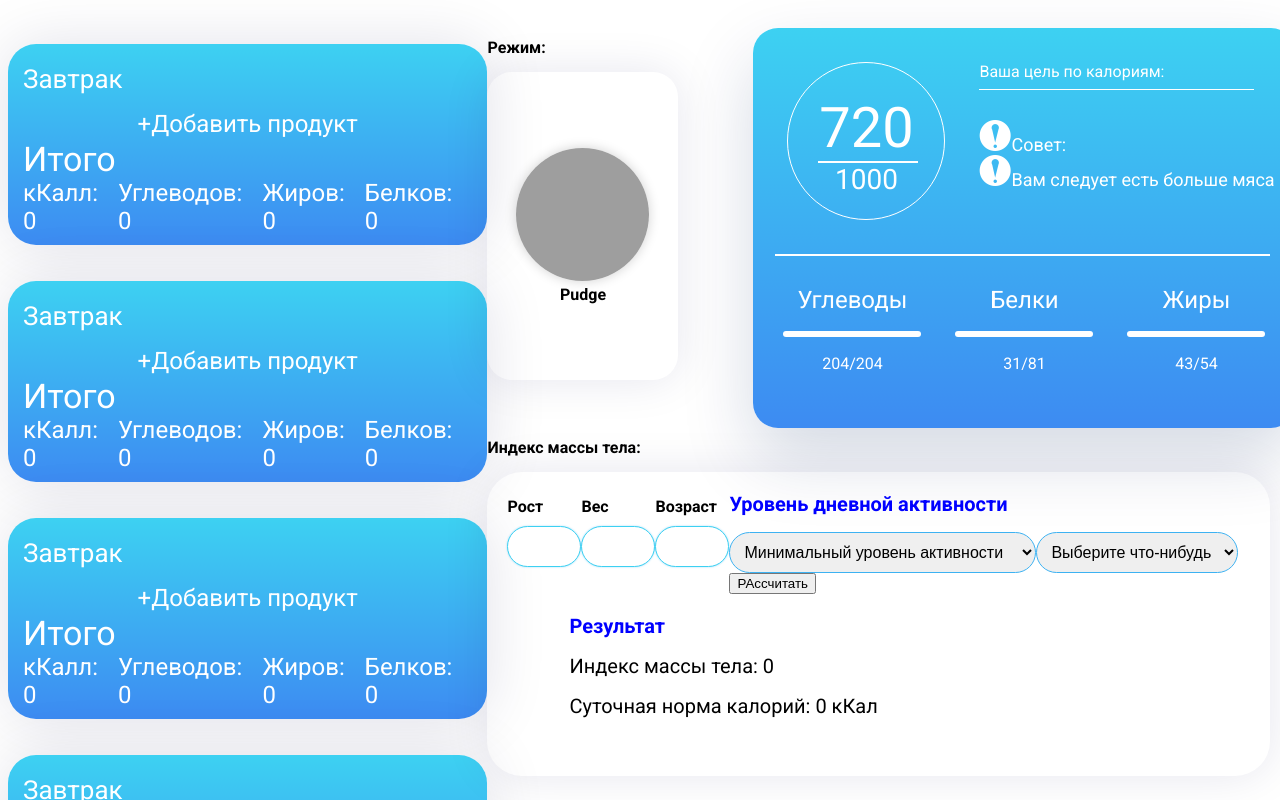
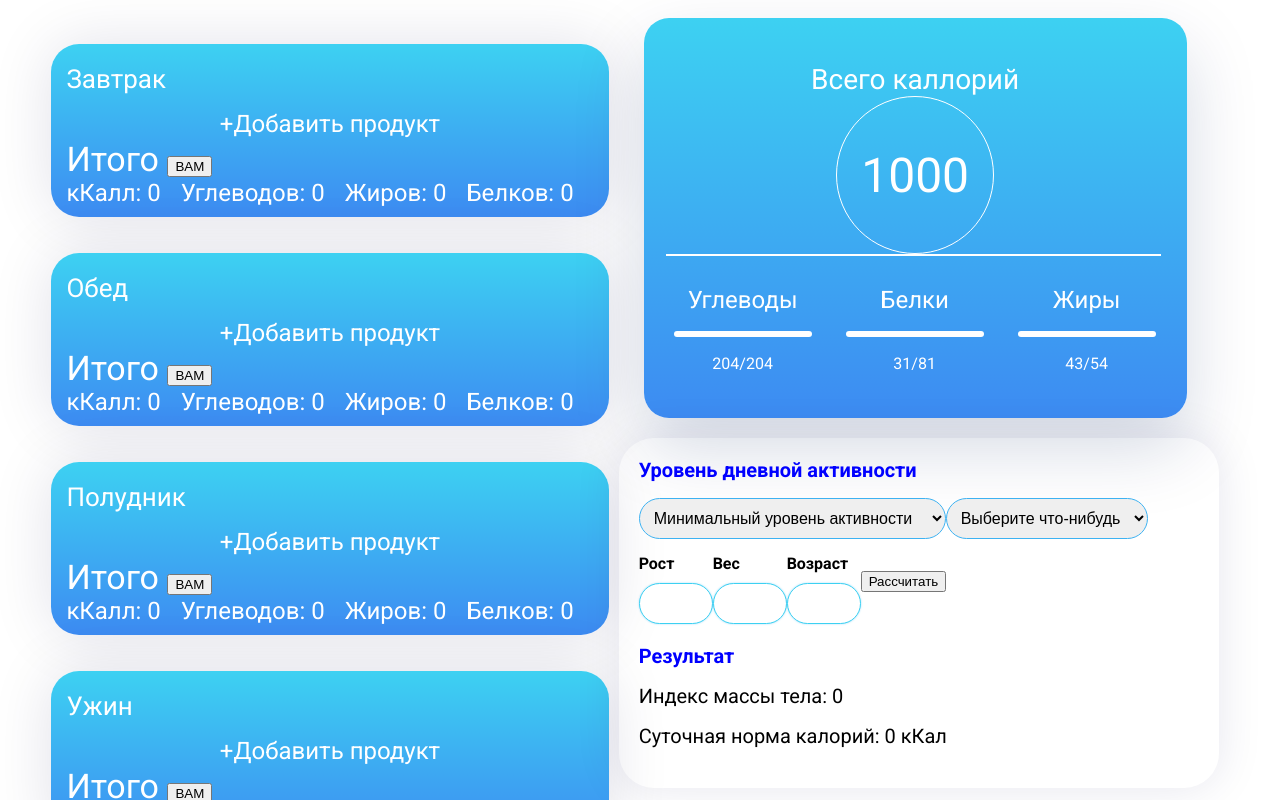
Before and after one commit to deshk0/LimEat, a React (Create React App) app in the folder my-app/: page / in a window 1280 px wide. Shown: the top 800 px of the page. Built offline with nearby package versions, Linux system fonts and the light colour scheme; grey boxes are pictures that could not be loaded.

Commit message:
Координальное изменение обертки верстки

```diff
--- a/my-app/public/style.css
+++ b/my-app/public/style.css
@@ -14,14 +14,14 @@ body{
 
 .main{
     display: flex;
-    justify-content: space-around;
+    justify-content: center;
 }
 
 /* STYLES FOR LEFT SIDE APP */
 .leftBlock{
     /* background-color: green; */
     display: flex;
-    flex-direction: column;
+    flex-direction: row;
 }
 .inputContainer-up{
     display: flex;
@@ -194,6 +194,7 @@ body{
 
 #your-statistics {
     display: flex;
+    justify-content: center;
     flex-direction: column;
     border-radius: 25px;
     background-image: -moz-linear-gradient( -90deg, rgb(61,209,242) 0%, rgb(61,139,242) 100%);
@@ -207,6 +208,8 @@ body{
 }
 #your-statistics-up{
     display: flex;
+    justify-content: center;
+
 }
 #your-statistics-lower{
     display: flex;
@@ -225,7 +228,6 @@ body{
     border-style: solid;
     border-radius: 100%;
     /* padding: 43px 35px; */
-    margin: 34px 34px;
     height: 156px;
     width: 156px;
 
@@ -263,8 +265,8 @@ body{
     box-shadow: 0px 0px 46px 0px rgba(4, 0, 84, 0.1);
     border-radius: 35px;
 
-    width: 783px;
-    height: 304px;
+    width: 600px;
+    height: 350px;
 
 
 }
--- a/my-app/src/App.jsx
+++ b/my-app/src/App.jsx
@@ -10,12 +10,25 @@ export class MyApp extends React.Component{
     render(){
         return(
             <div class="wrapper">
-                <div class="main">
-                    <div><LeftSideApp /></div>
-                    <div><RightSideApp /></div>
-                </div>
+                <Full />
             </div>
         )
     }
 
 }
+class Full extends React.Component{
+    render(){
+        return(
+            <div class="main">
+                <div><LeftSideApp /></div>
+                <div><RightSideApp /></div>
+            </div>
+        )
+    }
+}
+
+class MyApp2 extends React.Component{
+    render(){
+        return
+    }
+}
--- a/my-app/src/LeftSideApp.jsx
+++ b/my-app/src/LeftSideApp.jsx
@@ -1,44 +1,35 @@
 import React from 'react'
 import ReactDOM from 'react-dom';
 import {AppDishes} from './components/AppDishesInput'
+import {AppTotal} from './components/AppTotal'
+import {AppCharacteristics} from './components/AppCharacteristics'
 
 
 export class LeftSideApp extends React.Component{
     render(){
         return(
             <div class="leftBlock">
-                {/*
-                <div id="calendar">
-                    <button class="day-Of-Week">Пн</button>
-                    <button class="day-Of-Week">Вт</button>
-                    <button class="day-Of-Week">Ср</button>
-                    <button class="day-Of-Week">Чт</button>
-                    <button class="day-Of-Week">Пт</button>
-                    <button class="day-Of-Week">Сб</button>
-                    <button class="day-Of-Week">Вс</button>
+                <div>
+                    <div><AppDishes name={'Завтрак'} /></div>
+                    <div><AppDishes name={'Обед'} /></div>
+                    <div><AppDishes name={'Полудник'} /></div>
+                    <div><AppDishes name={'Ужин'} /></div>
                 </div>
-                */}
+                <div class="rightBlock">
+                    <div style={{margin:'10px'}}>
+                        <AppTotal />
+                    </div>
 
+                    <div style={{margin:'10px'}}>
+                        <AppCharacteristics />
+                    </div>
 
+                </div>
+            </div>
+        )
+    }
 
-
-                <AppDishes />
-                <AppDishes />
-                <AppDishes />
-                <AppDishes />
-
-
-
-
-
-
-
-
-
-
-
-
-
+}
 {/*
 <div id="boxBreakfast">
     <div class="box-title">
@@ -236,8 +227,17 @@ export class LeftSideApp extends React.Component{
     <button class='addProduct'>+Добавить продукт</button>
 </div>
 */}
+
+
+
+{/*
+<div id="calendar">
+    <button class="day-Of-Week">Пн</button>
+    <button class="day-Of-Week">Вт</button>
+    <button class="day-Of-Week">Ср</button>
+    <button class="day-Of-Week">Чт</button>
+    <button class="day-Of-Week">Пт</button>
+    <button class="day-Of-Week">Сб</button>
+    <button class="day-Of-Week">Вс</button>
 </div>
-        )
-    }
-
-}
+*/}
--- a/my-app/src/RightSideApp.jsx
+++ b/my-app/src/RightSideApp.jsx
@@ -1,59 +1,29 @@
 import React from 'react'
 import ReactDOM from 'react-dom';
 import {AppCharacteristics} from './components/AppCharacteristics'
+import {AppTotal} from './components/AppTotal'
+
 
 
 export class RightSideApp extends React.Component{
     render(){
         return(
             <div class="rightBlock">
-                <div id="container-1">
-                    <div id="your-mode">
-                        <div class="black">Режим:</div>
-                        <div id="your-mode-block">
-                            <img id="your-mode-block-icon" src="https://dota2.ru/img/heroes/pudge/portrait.jpg" />
-                            <div class="black-i">Pudge</div>
+
+
             </div>
-                    </div>
-                    <div id="your-statistics">
-                        <div id="your-statistics-up">
-                            <div id="your-statistics-rectengle">
-                                <div style={{fontSize: '56px', textAlign: 'center', paddingTop:"32px"}}>
-                                720
-                            </div>
-                                <div style={{height: '2px', width: '100px', marginLeft:"30px", backgroundColor: 'white', textAlign: 'center'}}></div>
-                                <div style={{fontSize: '28px', textAlign: 'center'}}>
-                                1000
-                            </div>
-                            </div>
-                            <div style={{display:'flex',flexDirection:'column'}}>
-                                <div style={{marginTop:"34px"}}>Ваша цель по калориям:</div>
-                                <div style={{height: '1px', width: '275px', marginTop:"8px", marginBottom:"30px", backgroundColor: 'white', textAlign: 'center'}}></div>
-                                <div><img src="warning.png" /><span style={{fontSize:'18px',fontWeight:"normal"}}>Совет:</span></div>
-                                <div><img src="warning.png" /><span style={{fontSize:'18px',fontWeight:"normal"}}>Вам следует есть больше мяса</span></div>
-                        </div>
-                        </div>
-                        <div style={{height:"2px", marginLeft:"22px", width:"495px", backgroundColor:"white"}}></div>
-                        <div id="your-statistics-lower">
-                            <div class="useful-material">
-                                <div style={{fontSize:"24px"}}>Углеводы</div>
-                                <div style={{height:"6px", width:"138px", borderRadius:"5px",backgroundColor:"white", marginTop:"17px",marginBottom:"17px"}}></div>
-                                <div>204/204</div>
-                            </div>
-                            <div class="useful-material">
-                                <div style={{fontSize:"24px"}}>Белки</div>
-                                <div style={{height:"6px", width:"138px", borderRadius:"5px",backgroundColor:"white", marginTop:"17px",marginBottom:"17px"}}></div>
-                                <div>31/81</div>
-                            </div>
-                            <div class="useful-material">
-                                <div style={{fontSize:"24px"}}>Жиры</div>
-                                <div style={{height:"6px", width:"138px", borderRadius:"5px",backgroundColor:"white", marginTop:"17px",marginBottom:"17px"}}></div>
-                                <div>43/54</div>
-                            </div>
-                        </div>
-                    </div>
-                </div>
+        )
+    }
 
+}
+
+
+
+
+
+{/*<AppTotal /> */}
+
+ {/*
  <div id="container-3">
      <div id="characteristic">
          <div class="black">Индекс массы тела:</div>
@@ -108,14 +78,13 @@ export class RightSideApp extends React.Component{
                  </div>
 
              </div>
-                        </div>*/}
          </div>
      </div>
+
  </div>
-        )
-    }
+ */}
 
-}
+
 
 
 /*
@@ -138,3 +107,51 @@ export class RightSideApp extends React.Component{
     </div>
 </div>
 */
+/*
+ <div id="container-1">
+    <div id="your-mode">
+        <div class="black">Режим:</div>
+        <div id="your-mode-block">
+            <img id="your-mode-block-icon" src="https://dota2.ru/img/heroes/pudge/portrait.jpg" />
+            <div class="black-i">Pudge</div>
+        </div>
+    </div>
+    <div id="your-statistics">
+        <div id="your-statistics-up">
+            <div id="your-statistics-rectengle">
+                <div style={{fontSize: '56px', textAlign: 'center', paddingTop:"32px"}}>
+                720
+            </div>
+                <div style={{height: '2px', width: '100px', marginLeft:"30px", backgroundColor: 'white', textAlign: 'center'}}></div>
+                <div style={{fontSize: '28px', textAlign: 'center'}}>
+                1000
+            </div>
+            </div>
+            <div style={{display:'flex',flexDirection:'column'}}>
+                <div style={{marginTop:"34px"}}>Ваша цель по калориям:</div>
+                <div style={{height: '1px', width: '275px', marginTop:"8px", marginBottom:"30px", backgroundColor: 'white', textAlign: 'center'}}></div>
+                <div><img src="warning.png" /><span style={{fontSize:'18px',fontWeight:"normal"}}>Совет:</span></div>
+                <div><img src="warning.png" /><span style={{fontSize:'18px',fontWeight:"normal"}}>Вам следует есть больше мяса</span></div>
+        </div>
+        </div>
+        <div style={{height:"2px", marginLeft:"22px", width:"495px", backgroundColor:"white"}}></div>
+        <div id="your-statistics-lower">
+            <div class="useful-material">
+                <div style={{fontSize:"24px"}}>Углеводы</div>
+                <div style={{height:"6px", width:"138px", borderRadius:"5px",backgroundColor:"white", marginTop:"17px",marginBottom:"17px"}}></div>
+                <div>204/204</div>
+            </div>
+            <div class="useful-material">
+                <div style={{fontSize:"24px"}}>Белки</div>
+                <div style={{height:"6px", width:"138px", borderRadius:"5px",backgroundColor:"white", marginTop:"17px",marginBottom:"17px"}}></div>
+                <div>31/81</div>
+            </div>
+            <div class="useful-material">
+                <div style={{fontSize:"24px"}}>Жиры</div>
+                <div style={{height:"6px", width:"138px", borderRadius:"5px",backgroundColor:"white", marginTop:"17px",marginBottom:"17px"}}></div>
+                <div>43/54</div>
+            </div>
+        </div>
+    </div>
+</div>
+*/
--- a/my-app/src/components/AppCharacteristics.jsx
+++ b/my-app/src/components/AppCharacteristics.jsx
@@ -179,45 +179,47 @@ class Result extends React.Component{
             <div class="characteristic-container">
 
                 <div class="characteristic-container-characteristic">
+                    <div class="characteristic-container-traning">
+                        <div style={{fontSize:"20px", color:"blue",fontWeight:"600",marginBottom:"16px"}}>Уровень дневной активности</div>
+                        <CharacteristicsInputActivity onValue={this.setActivity.bind(this)} />
+                        <CharacteristicsInputGender onValue={this.setGender.bind(this)} />
+                    </div>
+
                     <div style={{display:"flex"}}>
                         <CharacteristicsInputHeight name={'Рост'} onValue={this.onClickHeight.bind(this)}  />
                         <CharacteristicsInputWeight name={'Вес'} onValue={this.onClickWeight.bind(this)}  />
                         <CharacteristicsInputAge name={'Возраст'} onValue={this.onClickAge.bind(this)}  />
+                        <div style={{margin:"auto 0", float:"right"}}>
+                            <button onClick={(event) => {this.indexFormule(event); this.dailyNormal(event)}} >Рассчитать</button>
+                        </div>
+                    </div>
+
+
+
 
                         {/*<CharacteristicsForm
-
                             name={'Рост'}
                             AnyValue={this.onClick.bind(this)}
                         />
                         <CharacteristicsForm
-
                             name={'Вес'}
                             AnyValue={this.onClick.bind(this)}
-
                         />
                         <CharacteristicsForm
-
                             name={'Возраст'}
                             AnyValue={this.onClick.bind(this)}
-
                         />
                         */}
-                        <div class="characteristic-container-traning">
-                            <div style={{fontSize:"20px", color:"blue",fontWeight:"600",marginBottom:"16px"}}>Уровень дневной активности</div>
-                            <CharacteristicsInputActivity onValue={this.setActivity.bind(this)} />
-                            <CharacteristicsInputGender onValue={this.setGender.bind(this)} />
-                            <button onClick={(event) => {this.indexFormule(event); this.dailyNormal(event)}} > РАссчитать</button>
-                        </div>
-                    </div>
+
 
 
                 <div>
 
-                    <div style={{fontSize:"20px", color:"blue",fontWeight:"600",marginBottom:"16px",marginLeft:"62px", marginTop:"20px"}}>Результат</div>
-                        <div style={{fontSize:"20px", color:"black",fontWeight:"400",marginBottom:"16px",marginLeft:"62px"}}>
+                    <div style={{fontSize:"20px", color:"blue",fontWeight:"600",marginBottom:"16px", marginTop:"20px"}}>Результат</div>
+                        <div style={{fontSize:"20px", color:"black",fontWeight:"400",marginBottom:"16px",}}>
                         Индекс массы тела: {this.state.index} {this.state.normalWeight}
                         </div>
-                    <div style={{fontSize:"20px", color:"black",fontWeight:"400",marginBottom:"16px",marginLeft:"62px"}}>
+                    <div style={{fontSize:"20px", color:"black",fontWeight:"400",marginBottom:"16px",}}>
                         Суточная норма калорий: {this.state.dailyNormal} кКал
                     </div>
                     {/*
--- a/my-app/src/components/AppDishesInput.jsx
+++ b/my-app/src/components/AppDishesInput.jsx
@@ -4,7 +4,7 @@ import ReactDOM from 'react-dom'
 const API_KEY = "bE5jkB34hMsZTgFN80jBrYa138RbukvmUiOMSCLe";
 
 
-
+{/*
 export class AppDishes extends React.Component{
     constructor(){
         super()
@@ -18,15 +18,21 @@ export class AppDishes extends React.Component{
         )
     }
 }
+ */}
 
-class Result extends React.Component{
+export class AppDishes extends React.Component{
     constructor(){
         super()
 
 
         this.state = {
             totalGramm: 0,
+
             cCal:0,
+            Carbohydrates: 0,
+            Fats: 0,
+            Proteins: 0,
+
             totalCcal: 0,
             totalCarbohydrates: 0,
             totalFats: 0,
@@ -35,44 +41,56 @@ class Result extends React.Component{
             items: []
         }
     }
-    setCcal(value){
 
-        this.setState({
-            cCal: value/100
-        })
-
-    }
     setTotalGramm(value){
         this.setState({
             totalGramm: value
         })
 
     }
-    setTotalCcal(){
 
+    setTotalCcal(totalCcal){
         this.setState({
-            totalCcal: this.state.cCal * this.state.totalGramm
+            cCal: totalCcal
         })
 
     }
-    setTotalCarbohydrates(value){
+    setTotalCarbohydrates(totalCarbohydrates){
         this.setState({
-            totalCarbohydrates: value/100
+            Carbohydrates: totalCarbohydrates
         })
 
     }
-    setTotalFats(value){
+    setTotalFats(totalFats){
         this.setState({
-            totalFats: value/100
+            Fats: totalFats
         })
 
     }
-    setTotalProteins(value){
+    setTotalProteins(totalProteins){
         this.setState({
-            totalProteins: value
+            Proteins: totalProteins
         })
 
     }
+    setTotal(){
+        this.setState({
+            totalCcal: this.state.totalCcal + this.state.cCal,
+            totalCarbohydrates: this.state.totalCarbohydrates + this.state.Carbohydrates,
+            totalFats: this.state.totalFats + this.state.Fats,
+            totalProteins: this.state.totalProteins + this.state.Proteins,
+        })
+        console.log(this.state.totalCcal)
+        console.log(this.state.totalCarbohydrates)
+        console.log(this.state.totalFats)
+        console.log(this.state.totalProteins)
+    }
+
+
+
+
+
+
     handleSubmit() {
         const newItem = {
           id: ''
@@ -89,12 +107,17 @@ class Result extends React.Component{
         return(
             <div id="boxBreakfast">
             <div class="box-title">
-                <div style={{marginBottom:'15px'}}>Завтрак</div>
+                <div style={{marginBottom:'15px'}}>{this.props.name}</div>
             </div>
 
             <AppDishesBoxList
-             items={this.state.items}
-             totalProteins={this.setTotalProteins.bind(this)}
+                items={this.state.items}
+
+                totalCcal={this.setTotalCcal.bind(this)}
+                totalCarbohydrates={this.setTotalCarbohydrates.bind(this)}
+                totalFats={this.setTotalFats.bind(this)}
+                totalProteins={this.setTotalProteins.bind(this)}
+
              />
 
             <div style={{display:'flex', justifyContent:'center'}}>
@@ -104,7 +127,7 @@ class Result extends React.Component{
             </div>
 
             <div style={{fontSize:'34px'}}>
-                Итого
+                Итого <button onClick={this.setTotal.bind(this)}>BAM</button>
             </div>
 
             <div style={{display:'flex', fontSize:'34px',justifyContent:'center'}}>
@@ -121,11 +144,24 @@ class Result extends React.Component{
 class AppDishesBoxList extends React.Component{
     constructor(){
         super()
+
     }
 
-    setTotalProteins(value){
+    setTotalCcal(totalCcal){
 
-        this.props.totalProteins(value)
+        this.props.totalCcal(totalCcal)
+    }
+    setTotalCarbohydrates(totalCarbohydrates){
+
+        this.props.totalCarbohydrates(totalCarbohydrates)
+    }
+    setTotalFats(totalFats){
+
+        this.props.totalFats(totalFats)
+    }
+    setTotalProteins(totalProteins){
+
+        this.props.totalProteins(totalProteins)
     }
 
     render(){
@@ -134,7 +170,13 @@ class AppDishesBoxList extends React.Component{
                 {this.props.items.map(item => (
                     <AppDishesProductBox
                         name={item.id}
+
+                        totalCcal={this.setTotalCcal.bind(this)}
+                        totalCarbohydrates={this.setTotalCarbohydrates.bind(this)}
+                        totalFats={this.setTotalFats.bind(this)}
                         totalProteins={this.setTotalProteins.bind(this)}
+
+
 
                     />
 
@@ -151,55 +193,84 @@ class AppDishesProductBox extends React.Component{
 
         this.state = {
             totalGramm: 0,
+
             cCal:0,
+            Carbohydrates:0,
+            Fats:0,
+            Proteins:0,
+
             totalCcal: 0,
             totalCarbohydrates: 0,
             totalFats: 0,
-            totalProteins: 0
+            totalProteins: 0,
+
+            check: false
         }
+        this.setGramm = this.setGramm.bind(this)
+        this.setCcal = this.setCcal.bind(this)
+        this.setCarbohydrates = this.setCarbohydrates.bind(this)
+        this.setFats = this.setFats.bind(this)
+        this.setProteins = this.setProteins.bind(this)
+        this.setTotal = this.setTotal.bind(this)
+    }
+
+    setGramm(value){
+        this.setState({
+            totalGramm: value
+        })
+
     }
     setCcal(value){
-
         this.setState({
             cCal: value/100
         })
 
     }
-    setTotalGramm(value){
+    setCarbohydrates(value){
         this.setState({
-            totalGramm: value
+            Carbohydrates: value/100
         })
 
     }
-    setTotalCcal(){
-
+    setFats(value){
         this.setState({
-            totalCcal: this.state.cCal * this.state.totalGramm
+            Fats: value/100
         })
 
     }
-    setTotalCarbohydrates(value){
+    setProteins(value){
         this.setState({
-            totalCarbohydrates: value/100
+            Proteins: value/100
         })
 
     }
-    setTotalFats(value){
-        value = value/100
-        this.props.totalFats(value)
+    setTotal(){
+        this.setState({
+            totalCcal: this.state.cCal * this.state.totalGramm,
+            totalCarbohydrates: this.state.Carbohydrates * this.state.totalGramm,
+            totalFats: this.state.Fats * this.state.totalGramm,
+            totalProteins: this.state.Proteins * this.state.totalGramm,
+        })
 
-        //this.setState({
-        //    totalFats: value/100
-        //})
+        const totalCcal = this.state.totalCcal
+        const totalCarbohydrates = this.state.totalCarbohydrates
+        const totalFats = this.state.totalFats
+        const totalProteins = this.state.totalProteins
 
-    }
-    setTotalProteins(value){
-        value = value/100
-        this.props.totalProteins(value)
+        this.props.totalCcal(totalCcal)
+        this.props.totalCarbohydrates(totalCarbohydrates)
+        this.props.totalFats(totalFats)
+        this.props.totalProteins(totalProteins)
 
-        //this.setState({
-        //    totalProteins: value/100
-        //})
+        console.log(totalCcal)
+        console.log(totalCarbohydrates)
+        console.log(totalFats)
+        console.log(totalProteins)
+
+
+
+
+        //this.props.check()
 
     }
 
@@ -212,16 +283,16 @@ class AppDishesProductBox extends React.Component{
                             <AppDishesInput />
                         </div>
                         <div style={{display:'flex'}}>
-                            <AppDishesInputGramm onValue={this.setTotalGramm.bind(this)} />
-                            <AppDishesInputCcal onValue={this.setCcal.bind(this)} />
-                            <button onClick={this.setTotalCcal.bind(this)}>bum</button>
+                            <AppDishesInputGramm onValue={this.setGramm} />
+                            <AppDishesInputCcal onValue={this.setCcal} />
+                            <button onClick={this.setTotal}>bum</button>
                         </div>
                     </div>
                 <div class="inputContainer">
                     <div class="inputContainer-up">
-                        <AppDishesInputCarbohydrates onValue={this.setTotalCarbohydrates.bind(this)} />
-                        <AppDishesInputFats onValue={this.setTotalFats.bind(this)} />
-                        <AppDishesInputProteins onValue={this.setTotalProteins.bind(this)} />
+                        <AppDishesInputCarbohydrates onValue={this.setCarbohydrates} />
+                        <AppDishesInputFats onValue={this.setFats} />
+                        <AppDishesInputProteins onValue={this.setProteins} />
                         {/*
                         <div class="inputContainer-box">
                             <span>Итого кКал: </span><br />
--- /dev/null
+++ b/my-app/src/components/AppTotal.jsx
@@ -0,0 +1,42 @@
+import React from 'react'
+import ReactDOM from 'react-dom'
+
+export class AppTotal extends React.Component{
+
+
+    render(){
+        return(
+            <div id="your-statistics">
+                    <div style={{marginTop:"0px", display:'flex', justifyContent:'center',fontSize:'28px'}}>Всего каллорий</div>
+                    <div id="your-statistics-up">
+                        <div id="your-statistics-rectengle">
+                            <div style={{fontSize: '48px', textAlign: 'center', marginTop:"50px"}}>
+                                1000
+                            </div>
+                        </div>
+                    </div>
+                    <div style={{height:"2px", marginLeft:"22px", width:"495px", backgroundColor:"white"}}></div>
+                    <div id="your-statistics-lower">
+
+                        <div class="useful-material">
+                            <div style={{fontSize:"24px"}}>Углеводы</div>
+                            <div style={{height:"6px", width:"138px", borderRadius:"5px",backgroundColor:"white", marginTop:"17px",marginBottom:"17px"}}></div>
+                            <div>204/204</div>
+                        </div>
+
+                        <div class="useful-material">
+                            <div style={{fontSize:"24px"}}>Белки</div>
+                            <div style={{height:"6px", width:"138px", borderRadius:"5px",backgroundColor:"white", marginTop:"17px",marginBottom:"17px"}}></div>
+                            <div>31/81</div>
+                        </div>
+
+                        <div class="useful-material">
+                            <div style={{fontSize:"24px"}}>Жиры</div>
+                            <div style={{height:"6px", width:"138px", borderRadius:"5px",backgroundColor:"white", marginTop:"17px",marginBottom:"17px"}}></div>
+                            <div>43/54</div>
+                        </div>
+                    </div>
+                </div>
+        )
+    }
+}
```
Lines whose indentation alone changed are shown as unchanged.
